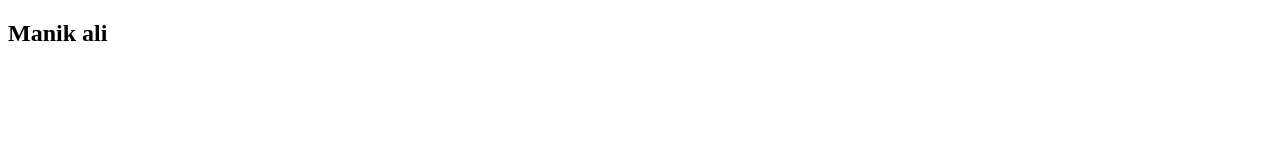
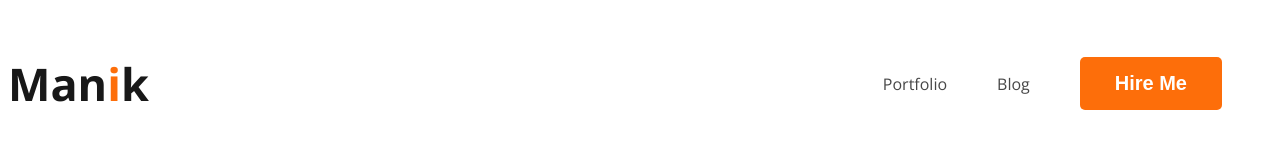
Before and after one commit to mdmanik26/portfolio-website, a plain HTML site: page index.html in a window 1280 px wide. Drawn offline with nearby package versions, Linux system fonts and the light colour scheme.

Commit message:
nav css done

```diff
--- a/index.html
+++ b/index.html
@@ -3,12 +3,22 @@
 <head>
     <meta charset="UTF-8">
     <meta name="viewport" content="width=device-width, initial-scale=1.0">
+    <link rel="preconnect" href="https://fonts.googleapis.com">
+<link rel="preconnect" href="https://fonts.gstatic.com" crossorigin>
+<link href="https://fonts.googleapis.com/css2?family=Open+Sans:ital,wght@0,400;0,700;1,800&display=swap" rel="stylesheet">
     <link rel="stylesheet" href="port.css">
     <title>Portfolio Website</title>
 </head>
 <body>
-    <header>
-<h2>Manik ali</h2>
+    <header class="header_menu">
+<nav class="Main_nav">
+    <h3 class="web_title">Man<span class="text_primary" text_primary>i</span>k</h3>
+    <ul>
+        <li> <a href="">Portfolio</a></li>
+        <li><a href="">Blog</a></li>
+        <li> <button class="btn">Hire Me</button></li>
+    </ul>
+</nav>
     </header>
 
 <main>
--- a/port.css
+++ b/port.css
@@ -0,0 +1,48 @@
+/* *{
+margin: 0;
+padding: 0;
+} */
+.Main_nav{
+display: flex;
+justify-content: space-between;
+align-items: center;
+
+}
+body{
+    font-family: 'Open Sans', sans-serif;
+}
+
+
+.web_title{
+
+
+    color: #181818;
+    font-size: 45px;
+    font-weight: 800;
+
+}
+.text_primary{
+    color: #FD6E0A;
+}
+
+.Main_nav> ul {
+    display: flex;
+    align-items: center;
+}
+.Main_nav li{
+    list-style: none;
+    margin-right: 50px;
+}
+.Main_nav li a{
+    text-decoration: none;
+    color: #474747;
+}
+.btn{
+    border: 0;
+    border-radius: 5px;
+    background: #FD6E0A;
+    font-size: 20px;
+    font-weight: 700;
+    color: white;
+    padding: 15px 35px ;
+}
```
Also changed, not shown: images/developer.png (added), images/hardy.png (added), images/header_bg.png (added), images/icons/facebook.png (added), images/icons/insta.png (added), images/icons/js.png (added), images/icons/mongo.png (added), images/icons/nodejs.png (added), images/icons/react.png (added), images/icons/twitter.png (added).
